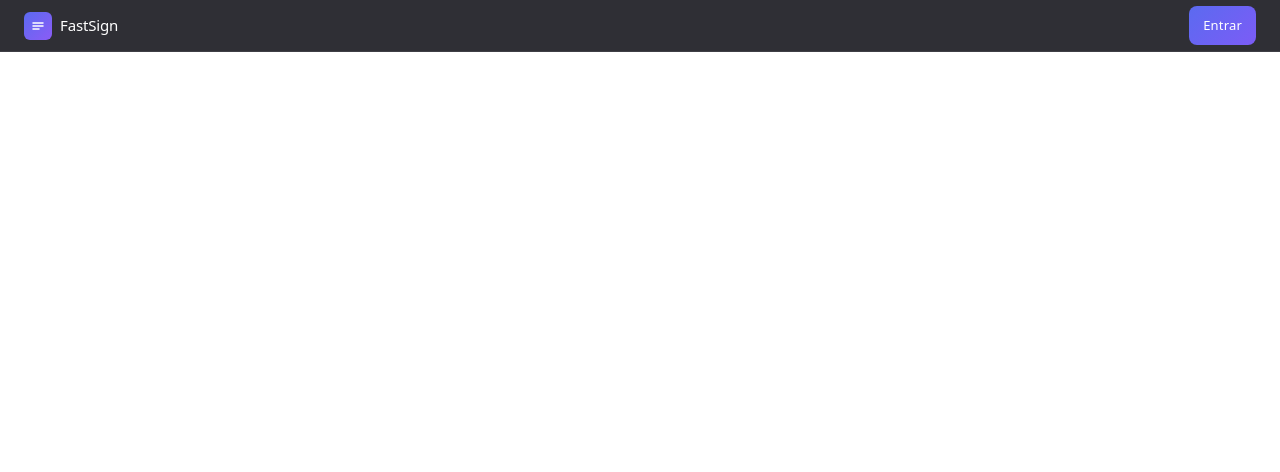
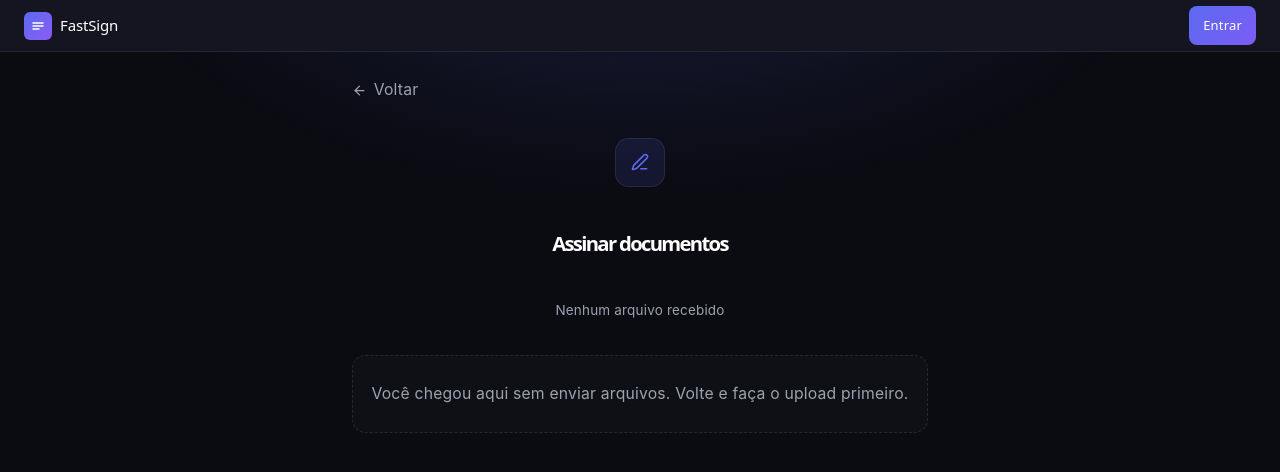
Before and after one commit to Pedrohfzip/FastSign, a React app in the folder frontend/: page /sign in a window 1280 px wide. Before the commit this address had no page. Shown: the top 472 px of the page. Built offline with nearby package versions, Linux system fonts and the light colour scheme; the HTML template or start-up script is replaced by a standard one.

Commit message:
Implement code changes to enhance functionality and improve performance

```diff
--- a/frontend/src/components/Header.jsx
+++ b/frontend/src/components/Header.jsx
@@ -35,7 +35,7 @@ const Header = () => {
                 padding: '0 24px',
                 height: '52px',
                 borderBottom: '1px solid rgba(255,255,255,0.08)',
-                backgroundColor: 'rgba(11,11,18,0.85)',
+                backgroundColor: '#151522',
                 backdropFilter: 'blur(10px)',
                 WebkitBackdropFilter: 'blur(10px)',
             }}
--- a/frontend/src/index.css
+++ b/frontend/src/index.css
@@ -6,7 +6,7 @@
 :root {
   --text: #6b6375;
   --text-h: #08060d;
-  --bg: #fff;
+  --bg: #0b0b12;
   --border: #e5e4e7;
   --code-bg: #f4f3ec;
   --accent: #aa3bff;
--- a/frontend/src/pages/Home.jsx
+++ b/frontend/src/pages/Home.jsx
@@ -3,8 +3,9 @@
 // ignorando a restrição de largura do #root (width: 80%) definida no index.css.
 import React, { useState, useRef, useCallback } from "react";
 import { motion, AnimatePresence } from "framer-motion";
-import { Upload, FileText, X, CheckCircle2, AlertCircle, PenLine } from "lucide-react";
+import { Upload, FileText, X, CheckCircle2, AlertCircle, PenLine, Loader2 } from "lucide-react";
 import { uploadDocument } from "../api/fileRoute";
+import { useNavigate } from 'react-router'
 
 
 // Só PDF, igual ao input original (o backend/iframe só sabe exibir PDF)
@@ -24,7 +25,10 @@ export default function UploadScreen({ onContinue }) {
     const [dragging, setDragging] = useState(false);
     // cada item: { id, file, status, progress, error }
     const [items, setItems] = useState([]);
+    const [submitting, setSubmitting] = useState(false); // novo
     const inputRef = useRef(null);
+    const navigate = useNavigate()
+
 
     const addFiles = useCallback((fileList) => {
         const incoming = Array.from(fileList)
@@ -34,11 +38,10 @@ export default function UploadScreen({ onContinue }) {
         if (incoming.length === 0) return;
 
         setItems((prev) => [...prev, ...incoming]);
-        incoming.forEach(uploadItem);
     }, []);
 
     const uploadItem = async (item) => {
-        setItems((prev) => prev.map((it) => (it.id === item.id ? { ...it, status: STATUS.UPLOADING } : it)));
+        setItems((prev) => prev.map((it) => (it.id === item.id ? { ...it, status: STATUS.UPLOADING, error: null } : it)));
 
         try {
             await uploadDocument(item.file, (percent) => {
@@ -47,11 +50,13 @@ export default function UploadScreen({ onContinue }) {
             setItems((prev) =>
                 prev.map((it) => (it.id === item.id ? { ...it, status: STATUS.DONE, progress: 100 } : it))
             );
+            return true;
         } catch (err) {
             const message = err.response?.data?.error || err.message || "Erro ao enviar documento.";
             setItems((prev) =>
                 prev.map((it) => (it.id === item.id ? { ...it, status: STATUS.ERROR, error: message } : it))
             );
+            return false;
         }
     };
 
@@ -79,13 +84,28 @@ export default function UploadScreen({ onContinue }) {
         return `${(bytes / (1024 * 1024)).toFixed(1)} MB`;
     };
 
-    const hasUploading = items.some((it) => it.status === STATUS.UPLOADING);
-    const doneItems = items.filter((it) => it.status === STATUS.DONE);
-    const canContinue = items.length > 0 && !hasUploading && doneItems.length === items.length;
+    const handleSubmitAndContinue = async () => {
+        if (items.length === 0 || submitting) return;
+
+        setSubmitting(true);
+
+        // sobe só quem ainda não terminou (PENDING ou ERROR, permitindo retry automático)
+        const targets = items.filter((it) => it.status !== STATUS.DONE);
+        const results = await Promise.all(targets.map(uploadItem));
+
+        setSubmitting(false);
+
+        const allOk = results.every(Boolean);
+        if (allOk) {
+            navigate('/sign', { state: { files: items.map((it) => it.file) } });
+        }
+    };
+
+    const canSubmit = items.length > 0 && !submitting;
 
     return (
         <div
-            className="w-full h-screen overflow-hidden bg-[#0b0b12] text-white flex flex-col scrollbar-hidden"
+            className="w-full  overflow-hidden bg-[#0b0b12] text-white flex flex-col scrollbar-hidden"
             style={{ fontFamily: "'DM Sans', 'Inter', sans-serif" }}
         >
             {/* Ambient gradient */}
@@ -99,12 +119,7 @@ export default function UploadScreen({ onContinue }) {
 
             {/* Main — ocupa o resto da tela e centraliza o card, sem gerar scroll na página */}
             <main className="relative z-10 flex-1 min-h-0 overflow-hidden flex items-center justify-center px-6 py-6 scrollbar-hidden">
-                <motion.div
-                    initial={{ opacity: 0, y: 24 }}
-                    animate={{ opacity: 1, y: 0 }}
-                    transition={{ duration: 0.5, ease: [0.22, 1, 0.36, 1] }}
-                    className="w-full max-w-lg max-h-[640px] flex flex-col gap-3 scrollbar-hidden"
-                >
+                <div className="w-full max-w-lg max-h-[640px] flex flex-col gap-3 scrollbar-hidden">
                     {/* Drop zone — mais compacta */}
                     <motion.div
                         onDragOver={(e) => { e.preventDefault(); setDragging(true); }}
@@ -260,7 +275,7 @@ export default function UploadScreen({ onContinue }) {
                                     <motion.button
                                         initial={{ opacity: 0, scale: 0.7 }}
                                         animate={
-                                            canContinue
+                                            canSubmit
                                                 ? {
                                                     opacity: 1,
                                                     scale: 1,
@@ -268,26 +283,26 @@ export default function UploadScreen({ onContinue }) {
                                                         "0 0 0 0 rgba(91,106,240,0.45)",
                                                         "0 0 0 8px rgba(91,106,240,0)",
                                                     ],
-                                                    scrollbarWidth: 0,
-                                                    scrollbarColor: "transparent transparent",
                                                 }
                                                 : { opacity: 1, scale: 1, boxShadow: "none" }
                                         }
                                         exit={{ opacity: 0, scale: 0.7 }}
                                         transition={
-                                            canContinue
+                                            canSubmit
                                                 ? { boxShadow: { duration: 1.8, repeat: Infinity, ease: "easeOut" } }
                                                 : { duration: 0.25, ease: [0.22, 1, 0.36, 1] }
                                         }
-                                        disabled={!canContinue}
-                                        onClick={() => onContinue?.(doneItems.map((it) => it.file))}
-                                        title={canContinue ? "Continuar para assinar" : "Aguardando envio..."}
+                                        disabled={!canSubmit}
+                                        onClick={handleSubmitAndContinue}
+                                        title={submitting ? "Enviando..." : canSubmit ? "Enviar e continuar" : "Adicione arquivos"}
                                         className="w-11 h-11 rounded-full flex items-center justify-center disabled:opacity-30 disabled:cursor-not-allowed transition-opacity shrink-0"
-                                        style={{
-                                            background: "linear-gradient(360deg, #5b6af0 0%, #7c5cf6 100%)",
-                                        }}
+                                        style={{ background: "linear-gradient(360deg, #5b6af0 0%, #7c5cf6 100%)" }}
                                     >
-                                        <PenLine size={17} className="text-white" />
+                                        {submitting ? (
+                                            <Loader2 size={17} className="text-white animate-spin" />
+                                        ) : (
+                                            <PenLine size={17} className="text-white" />
+                                        )}
                                     </motion.button>
                                 </div>
                             )}
@@ -296,7 +311,7 @@ export default function UploadScreen({ onContinue }) {
 
                     {/* CTA — só habilita quando todos os uploads terminaram com sucesso */}
 
-                </motion.div>
+                </div>
             </main>
         </div >
     );
--- /dev/null
+++ b/frontend/src/pages/SignScreen.jsx
@@ -0,0 +1,150 @@
+// Tela de assinatura — apenas para teste do fluxo de navegação com animação.
+// Recebe os arquivos enviados na tela anterior via location.state.files
+import React, { useState } from "react";
+import { useLocation, useNavigate } from "react-router";
+import { motion } from "framer-motion";
+import { FileText, PenLine, CheckCircle2, ArrowLeft, Loader2 } from "lucide-react";
+
+export default function SignScreen() {
+    const location = useLocation();
+    const navigate = useNavigate();
+    const files = location.state?.files ?? [];
+
+    const [signing, setSigning] = useState(false);
+    const [signed, setSigned] = useState(false);
+
+    const formatSize = (bytes) => {
+        if (bytes < 1024) return `${bytes} B`;
+        if (bytes < 1024 * 1024) return `${(bytes / 1024).toFixed(1)} KB`;
+        return `${(bytes / (1024 * 1024)).toFixed(1)} MB`;
+    };
+
+    // Simulação simples de assinatura, só pra testar o fluxo/UI
+    const handleSign = async () => {
+        setSigning(true);
+        await new Promise((resolve) => setTimeout(resolve, 1200));
+        setSigning(false);
+        setSigned(true);
+    };
+
+    return (
+        <div
+            className="w-full  overflow-hidden bg-[#0b0b12] text-white flex flex-col scrollbar-hidden"
+            style={{ fontFamily: "'DM Sans', 'Inter', sans-serif" }}
+        >
+            {/* Ambient gradient — igual à tela de upload */}
+            <div
+                className="scrollbar-hidden pointer-events-none fixed inset-0 z-0"
+                style={{
+                    background:
+                        "radial-gradient(ellipse 60% 50% at 50% -10%, rgba(91,106,240,0.18) 0%, transparent 70%)",
+                }}
+            />
+
+            <main className="relative z-10 flex-1 min-h-0 overflow-hidden flex items-center justify-center px-6 py-6 scrollbar-hidden">
+                <div className="w-full max-w-lg flex flex-col gap-4 scrollbar-hidden">
+                    {/* Botão voltar */}
+                    <button
+                        onClick={() => navigate(-1)}
+                        className="flex items-center gap-1.5 text-sm text-gray-400 hover:text-white transition-colors w-fit"
+                    >
+                        <ArrowLeft size={15} />
+                        Voltar
+                    </button>
+
+                    {/* Header */}
+                    <div className="flex flex-col items-center text-center gap-2 py-4">
+                        <div
+                            className="w-11 h-11 rounded-xl flex items-center justify-center"
+                            style={{
+                                background: "rgba(91,106,240,0.12)",
+                                border: "1px solid rgba(255,255,255,0.08)",
+                            }}
+                        >
+                            <PenLine size={18} style={{ color: "#5b6af0" }} />
+                        </div>
+                        <h1 className="text-lg font-semibold text-white">Assinar documentos</h1>
+                        <p className="text-xs text-gray-400">
+                            {files.length > 0
+                                ? `${files.length} arquivo(s) prontos para assinatura`
+                                : "Nenhum arquivo recebido"}
+                        </p>
+                    </div>
+
+                    {/* Lista de arquivos recebidos */}
+                    {files.length > 0 ? (
+                        <ul className="flex flex-col gap-2">
+                            {files.map((file, index) => (
+                                <li
+                                    key={`${file.name}-${index}`}
+                                    className="flex items-center gap-2.5 px-3 py-2.5 rounded-xl"
+                                    style={{
+                                        background: "rgba(255,255,255,0.03)",
+                                        border: "1px solid rgba(255,255,255,0.07)",
+                                    }}
+                                >
+                                    <div
+                                        className="w-7 h-7 rounded-lg flex items-center justify-center shrink-0"
+                                        style={{ background: "rgba(91,106,240,0.12)" }}
+                                    >
+                                        <FileText size={13} style={{ color: "#5b6af0" }} />
+                                    </div>
+                                    <div className="flex-1 min-w-0">
+                                        <p className="text-sm font-medium text-white truncate">{file.name}</p>
+                                        <p className="text-xs text-gray-400">{formatSize(file.size)}</p>
+                                    </div>
+                                </li>
+                            ))}
+                        </ul>
+                    ) : (
+                        <div
+                            className="rounded-xl px-4 py-6 text-center text-sm text-gray-400"
+                            style={{
+                                background: "rgba(255,255,255,0.02)",
+                                border: "1px dashed rgba(255,255,255,0.1)",
+                            }}
+                        >
+                            Você chegou aqui sem enviar arquivos. Volte e faça o upload primeiro.
+                        </div>
+                    )}
+
+                    {/* CTA de assinatura (teste) */}
+                    {files.length > 0 && (
+                        <div className="flex justify-center mt-2">
+                            <motion.button
+                                whileTap={{ scale: 0.96 }}
+                                disabled={signing || signed}
+                                onClick={handleSign}
+                                className="flex items-center gap-2 px-5 py-2.5 rounded-full text-sm font-medium disabled:opacity-60 disabled:cursor-not-allowed transition-opacity"
+                                style={{
+                                    background: signed
+                                        ? "rgba(74,222,128,0.15)"
+                                        : "linear-gradient(360deg, #5b6af0 0%, #7c5cf6 100%)",
+                                    color: signed ? "#4ade80" : "#fff",
+                                    border: signed ? "1px solid rgba(74,222,128,0.3)" : "none",
+                                }}
+                            >
+                                {signing ? (
+                                    <>
+                                        <Loader2 size={16} className="animate-spin" />
+                                        Assinando...
+                                    </>
+                                ) : signed ? (
+                                    <>
+                                        <CheckCircle2 size={16} />
+                                        Assinado com sucesso
+                                    </>
+                                ) : (
+                                    <>
+                                        <PenLine size={16} />
+                                        Assinar agora
+                                    </>
+                                )}
+                            </motion.button>
+                        </div>
+                    )}
+                </div>
+            </main>
+        </div>
+    );
+}
--- a/frontend/src/routes/index.jsx
+++ b/frontend/src/routes/index.jsx
@@ -1,10 +1,74 @@
-import { Routes, Route } from 'react-router'
+import { Routes, Route, useLocation, useNavigationType } from 'react-router'
+import { AnimatePresence, motion } from 'framer-motion'
 import Home from '../pages/Home'
+import SignScreen from '../pages/SignScreen'
+
+// direction:  1 = avançando (entra da direita, sai pra esquerda)
+//            -1 = voltando   (entra da esquerda, sai pra direita)
+const slideVariants = {
+  initial: (direction) => ({
+    x: direction < 0 ? '-100%' : '100%',
+    opacity: 0,
+  }),
+  animate: {
+    x: 0,
+    opacity: 1,
+  },
+  exit: (direction) => ({
+    x: direction < 0 ? '100%' : '-100%',
+    opacity: 0,
+  }),
+}
+
+const slideTransition = {
+  type: 'tween',
+  ease: [0.22, 1, 0.36, 1],
+  duration: 0.4,
+}
+
+function AnimatedPage({ children, direction }) {
+  return (
+    <motion.div
+      custom={direction}
+      initial="initial"
+      animate="animate"
+      exit="exit"
+      variants={slideVariants}
+      transition={slideTransition}
+      style={{
+        position: 'absolute',
+        inset: 0,
+        width: '100%',
+        height: '100%',
+        backgroundColor: '#0b0b12',
+      }}
+    >
+      {children}
+    </motion.div>
+  )
+}
 
 export default function AppRoutes() {
+  const location = useLocation()
+  const navigationType = useNavigationType() // 'PUSH' | 'POP' | 'REPLACE'
+  const direction = navigationType === 'POP' ? -1 : 1
+
   return (
-    <Routes>
-      <Route path="/" element={<Home />} />
-    </Routes>
+    <div
+      style={{
+        position: 'relative',
+        width: '100%',
+        height: '100vh',
+        overflow: 'hidden',
+        backgroundColor: '#0b0b12',
+      }}
+    >
+      <AnimatePresence initial={false} custom={direction}>
+        <Routes location={location} key={location.pathname}>
+          <Route path="/" element={<AnimatedPage direction={direction}><Home /></AnimatedPage>} />
+          <Route path="/sign" element={<AnimatedPage direction={direction}><SignScreen /></AnimatedPage>} />
+        </Routes>
+      </AnimatePresence>
+    </div>
   )
 }
```
